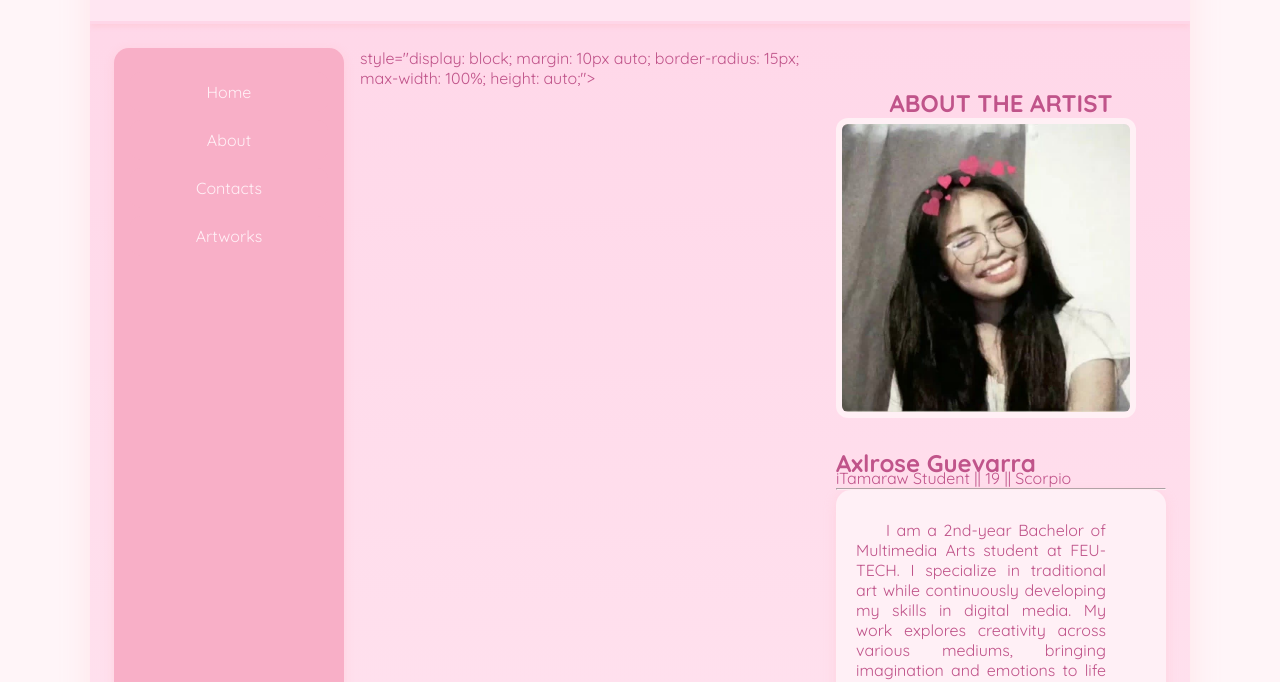
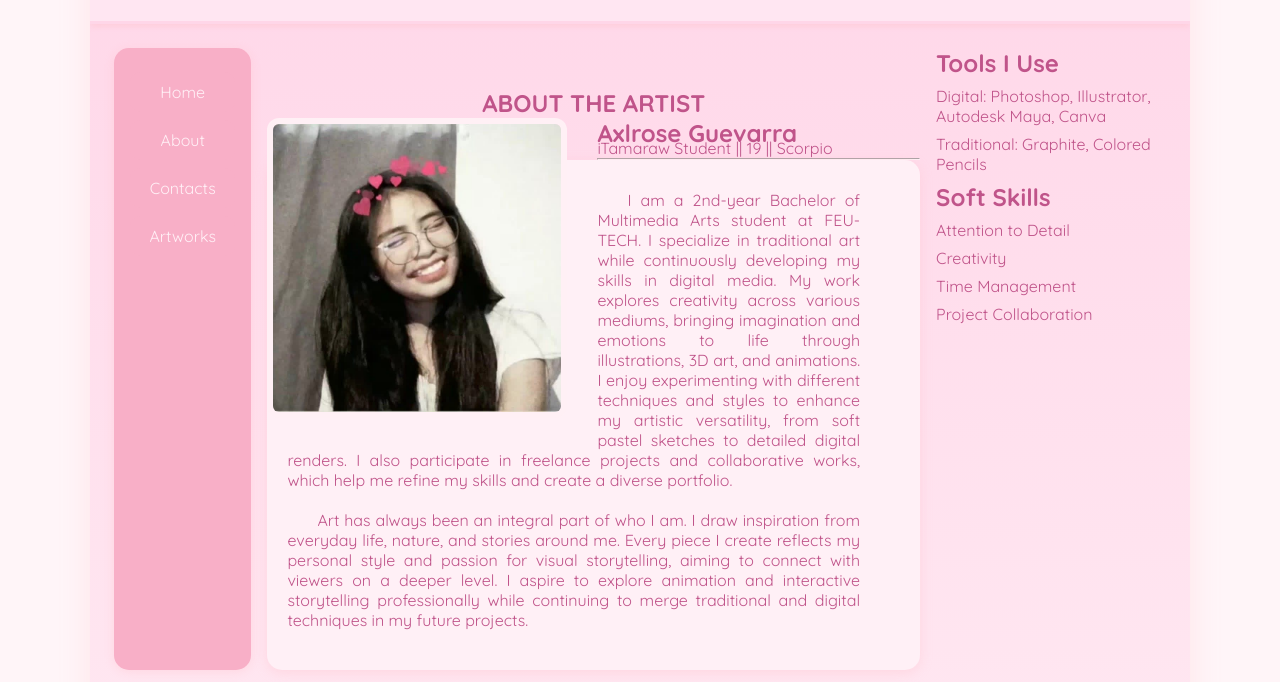
Before and after one commit to Rskieee/Rskieee.github.io, a plain HTML site: page Portfolio2/abtme.html in a window 1280 px wide. Shown: the part 147-829 px from the top of the page. Drawn offline with Linux system fonts and the light colour scheme.

Commit message:
Update abtme.html

```diff
--- a/Portfolio2/abtme.html
+++ b/Portfolio2/abtme.html
@@ -25,11 +25,7 @@
         <li><a href="socials.html">Contacts</a></li>
         <li><a href="artworks.html">Artworks</a></li>
         </ul>
-            </section>  <section>
-
-           style="display: block; margin: 10px auto; border-radius: 15px; max-width: 100%; height: auto;">
-    </section>
-
+            </section>
     <!-- About -->
     <section>
       <h1 style="text-align: center; margin-top: 40px;">ABOUT THE ARTIST</h1>
```
